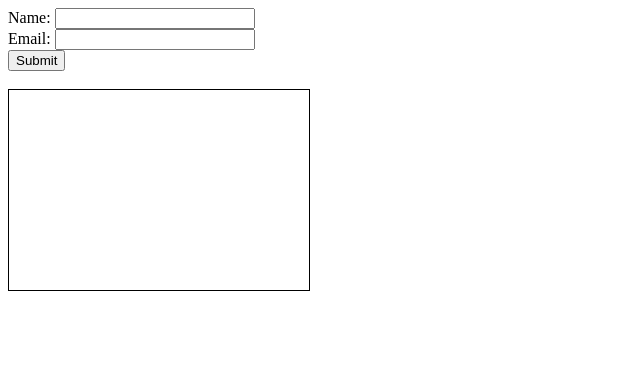
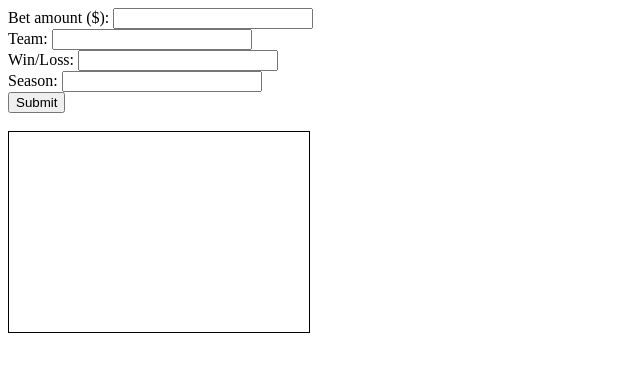
Before and after one commit to nikhilNathwani/Moneyline, a Flask app: page / in a window 1280 px wide. Shown: the top 372 px of the page, without its empty margins (0-640 px from the left). Run offline with Flask 2, Linux system fonts and the light colour scheme.

Commit message:
Now I can input my query parameters into the website, and when I press submit, the result div lists all game data that matches my parameters! Biggest issue(s) I ran into pertained to selecting DOM elements before they were fully loaded. So I moved all that logic into the function that only gets called once the Submit button is clicked.

```diff
--- a/app.py
+++ b/app.py
@@ -17,39 +17,47 @@ def index():
 
 
 @app.route('/query')
-def query_users():
+def query_games():
     # Connect to the database
-    conn = sqlite3.connect('moneyline.db')
+    conn = sqlite3.connect('data/moneyline.db')
     cursor = conn.cursor()
 
     # Get the filters from the query string
-    betAmount_filter = request.args.get('betAmount')
+    betAmount_filter = request.args.get('bet',type=int)
     team_filter = request.args.get('team')
-    gameOutcome_filter = request.args.get('gameOutcome')
-    seasonStartYear_filter= request.args.get('seasonStartYear')
+    gameOutcome_filter = request.args.get('outcome',type=int)
+    seasonStartYear_filter= request.args.get('seasonStart',type=int)
+    print("Bet:", betAmount_filter)
+    print("Team:", team_filter)
+    print("Outcome:", gameOutcome_filter)
+    print("Season Start:", seasonStartYear_filter)
 
     # Build the SELECT query using the filters
-    query = 'SELECT * FROM users'
+    query = 'SELECT * FROM games'
     where_clauses = []
-    if name_filter:
-        where_clauses.append(f'name = "{name_filter}"')
-    if email_filter:
-        where_clauses.append(f'email = "{email_filter}"')
+    if team_filter:
+        where_clauses.append(f'team = "{team_filter}"')
+    if gameOutcome_filter:
+        where_clauses.append(f'outcome = {gameOutcome_filter}')
+    if seasonStartYear_filter:
+        where_clauses.append(f'seasonStartYear = {seasonStartYear_filter}')
     if where_clauses:
         query += ' WHERE ' + ' AND '.join(where_clauses)
+
+    print("Query:", query)
 
     # Execute the SELECT query
     cursor.execute(query)
 
     # Fetch the results of the query
-    users = cursor.fetchall()
+    games = cursor.fetchall()
 
     # Close the cursor and connection
     cursor.close()
     conn.close()
 
     # Return the results as JSON
-    return jsonify(users)
+    return jsonify(games)
 
 
 if __name__ == '__main__':
--- a/static/js/query-ui-update.js
+++ b/static/js/query-ui-update.js
@@ -0,0 +1,37 @@
+// Set up the submit button, and ensure it is
+// loaded before adding its event listener
+document.addEventListener('DOMContentLoaded', () => {
+  const submitButton = document.getElementById('submit-button');
+  submitButton.addEventListener('click', queryGames);
+});
+
+
+function queryGames() {
+
+  // Get the values of the UI filters
+  const bet = document.getElementById('bet-input').value;
+  const team = document.getElementById('team-input').value;
+  const outcome = document.getElementById('outcome-input').value;
+  const seasonStartYear = document.getElementById('season-input').value;
+
+  // Set up the results container
+  const resultsContainer = document.getElementById('results-container');
+
+  // Make a request to the /query route, passing the filters as parameters
+  fetch(`/query?bet=${bet}&team=${team}&outcome=${outcome}&seasonStart=${seasonStartYear}`)
+    .then(response => response.json())
+    .then(games => {
+
+      console.log(games);
+
+      // Clear the results container
+      resultsContainer.innerHTML = '';
+
+      // Loop through the games and create a new element for each one
+      games.forEach(game => {
+        const gameElement = document.createElement('div');
+        gameElement.innerHTML = `${game[0]} - ${game[1]} - ${game[2]} - ${game[3]} - ${game[4]} - ${game[5]}`;
+        resultsContainer.appendChild(gameElement);
+      });
+    });
+}
--- a/templates/index.html
+++ b/templates/index.html
@@ -6,11 +6,17 @@
   </head>
   <body>
     <!-- HTML for the UI filters and results -->
-    <label for="name-input">Name:</label>
-    <input type="text" id="name-input">
+    <label for="bet-input">Bet amount ($):</label>
+    <input type="text" id="bet-input">
     <br>
-    <label for="email-input">Email:</label>
-    <input type="text" id="email-input">
+    <label for="team-input">Team:</label>
+    <input type="text" id="team-input">
+    <br>
+    <label for="outcome-input">Win/Loss:</label>
+    <input type="text" id="outcome-input">
+    <br>
+    <label for="season-input">Season:</label>
+    <input type="text" id="season-input">
     <br>
     <button id="submit-button">Submit</button>
     <br><br>
```
Also changed, not shown: moneyline.db (added).
